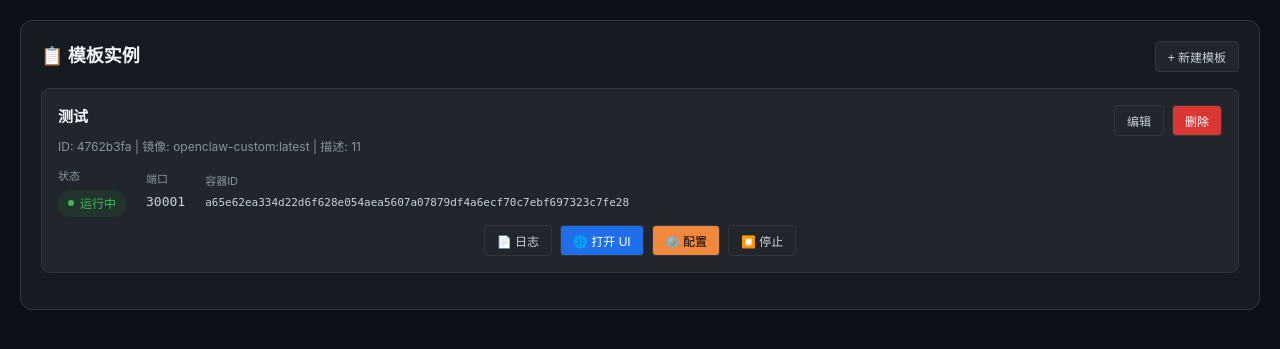
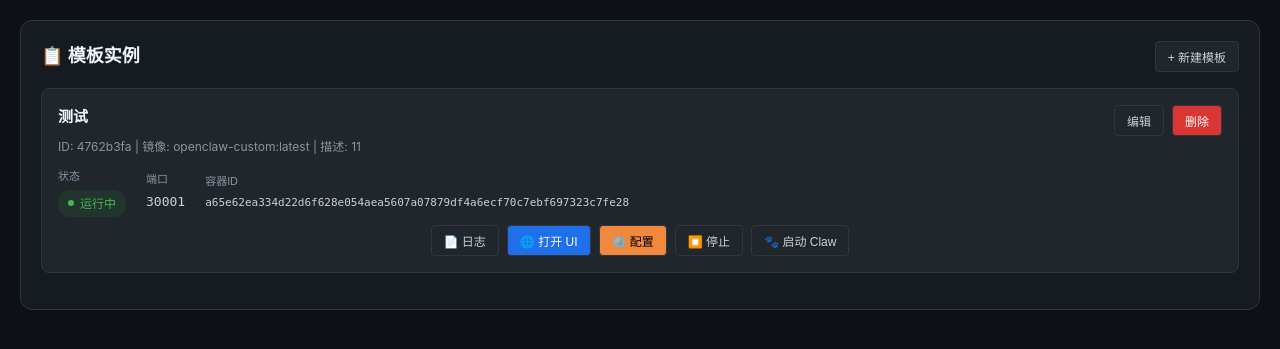
Before and after one commit to xq41656/openclaw-manager, a FastAPI app: page /templates/templates.html in a window 1280 px wide. Shown: the top 349 px of the page. Run offline with FastAPI, Linux system fonts and the light colour scheme; data comes from the database, SQL or seed files in the repository; both versions use the stored data as it was after the commit.

Commit message:
refactor: 修复启动逻辑 - 先启动容器才能启动 Claw

```diff
--- a/templates/templates.html
+++ b/templates/templates.html
@@ -144,9 +144,9 @@
                     if (agent.status === 'running' && agent.host_port) html += '<button class="btn primary" onclick="openUI(\'' + agent.host_port + '\')">🌐 打开 UI</button>';
                     if (agent.status === 'running') html += '<button class="btn warning" onclick="showConfig(\'' + agent.id + '\')">⚙️ 配置</button>';
                     if (agent.status === 'running') html += '<button class="btn" onclick="stopAgent(\'' + agent.id + '\')">⏹️ 停止</button>';
+                    if (agent.status === 'running') html += '<button class="btn" onclick="startClaw(\'' + agent.id + '\')">🐾 启动 Claw</button>';
                     else if (agent.status === 'stopped' || agent.status === 'error') {
                         html += '<button class="btn success" onclick="startAgent(\'' + agent.id + '\')">▶️ 启动容器</button>';
-                        html += '<button class="btn" onclick="startClaw(\'' + agent.id + '\')">🐾 启动 Claw</button>';
                     }
                     else html += '<button class="btn" disabled>⏳ 等待中</button>';
                     html += '</div>';
```
Also changed, not shown: openclaw_manager.db.
